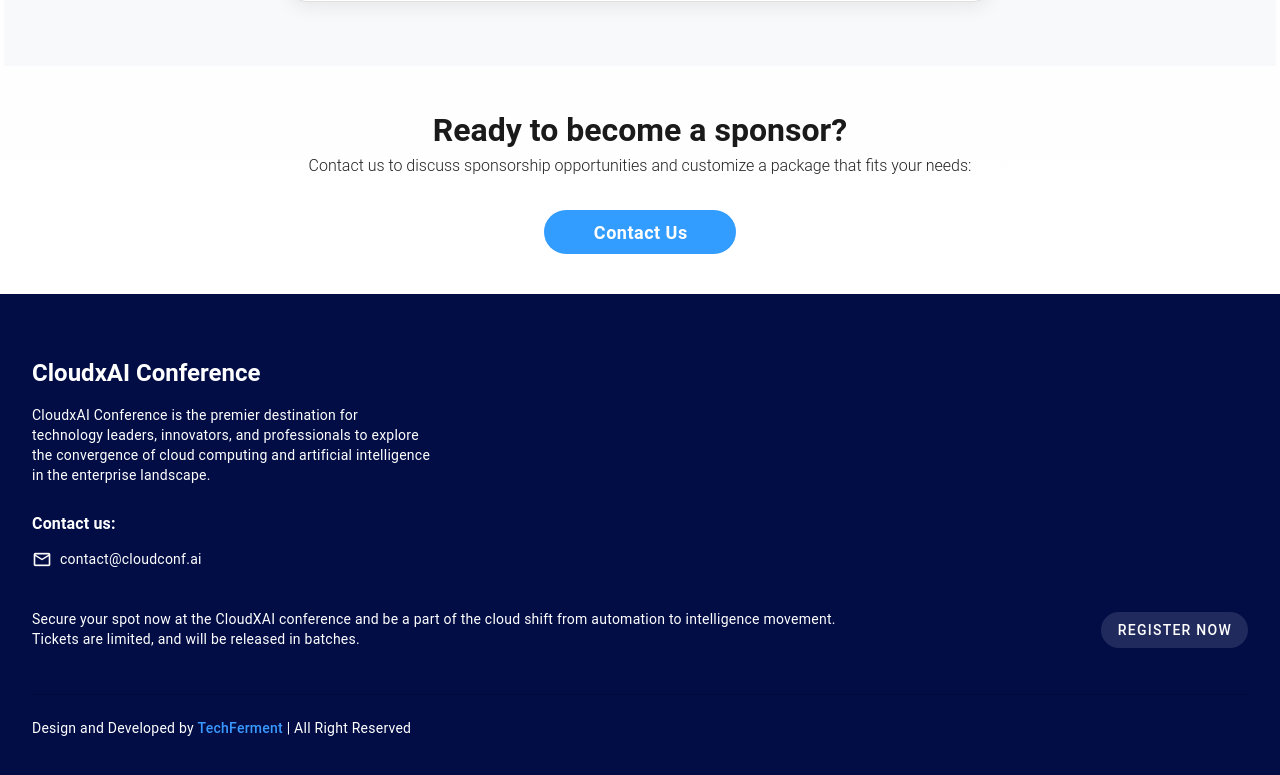
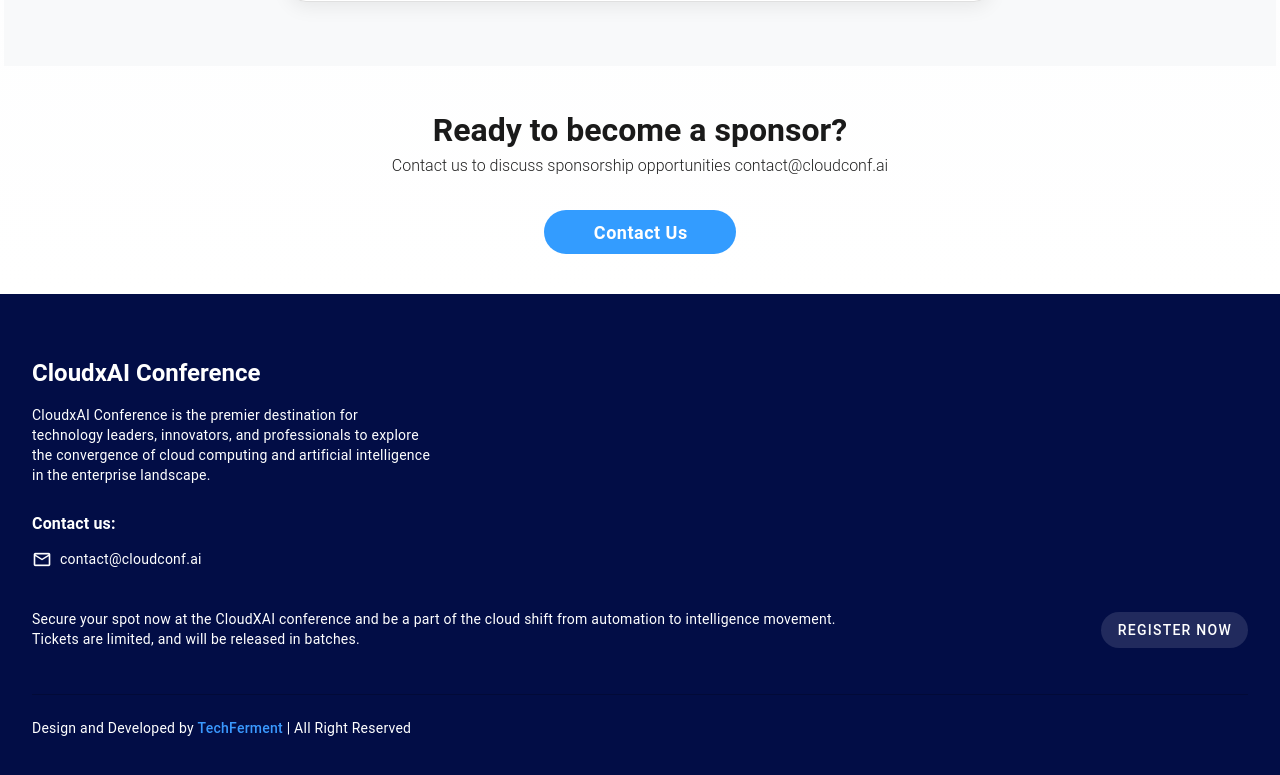
Before and after one commit to kunalworldwide/cloudxai-fest-spark, a Nuxt app: page /sponsors in a window 1280 px wide. Shown: the part 1656-2431 px from the top of the page. Built offline with nearby package versions, Linux system fonts and the light colour scheme.

Commit message:
Update sponsors.vue to include direct contact information for sponsorship inquiries
- Modify the sponsorship contact text to include the email address contact@cloudconf.ai for clarity.
- Ensure the call-to-action button links to the email for easy access.

```diff
--- a/app/pages/sponsors.vue
+++ b/app/pages/sponsors.vue
@@ -108,7 +108,7 @@
         <v-row class="justify-center text-center mt-10">
           <v-col cols="12" md="8">
             <p class="contact-text">Ready to become a sponsor?</p>
-            <p class="text-small font-weight-light mb-8">Contact us to discuss sponsorship opportunities and customize a package that fits your needs:</p>
+            <p class="text-small font-weight-light mb-8">Contact us to discuss sponsorship opportunities contact@cloudconf.ai</p>
             <v-btn rounded elevation="0" size="large" color="#339CFF" href="mailto:contact@cloudconf.ai" class="contact-btn">
               Contact Us
             </v-btn>
```
